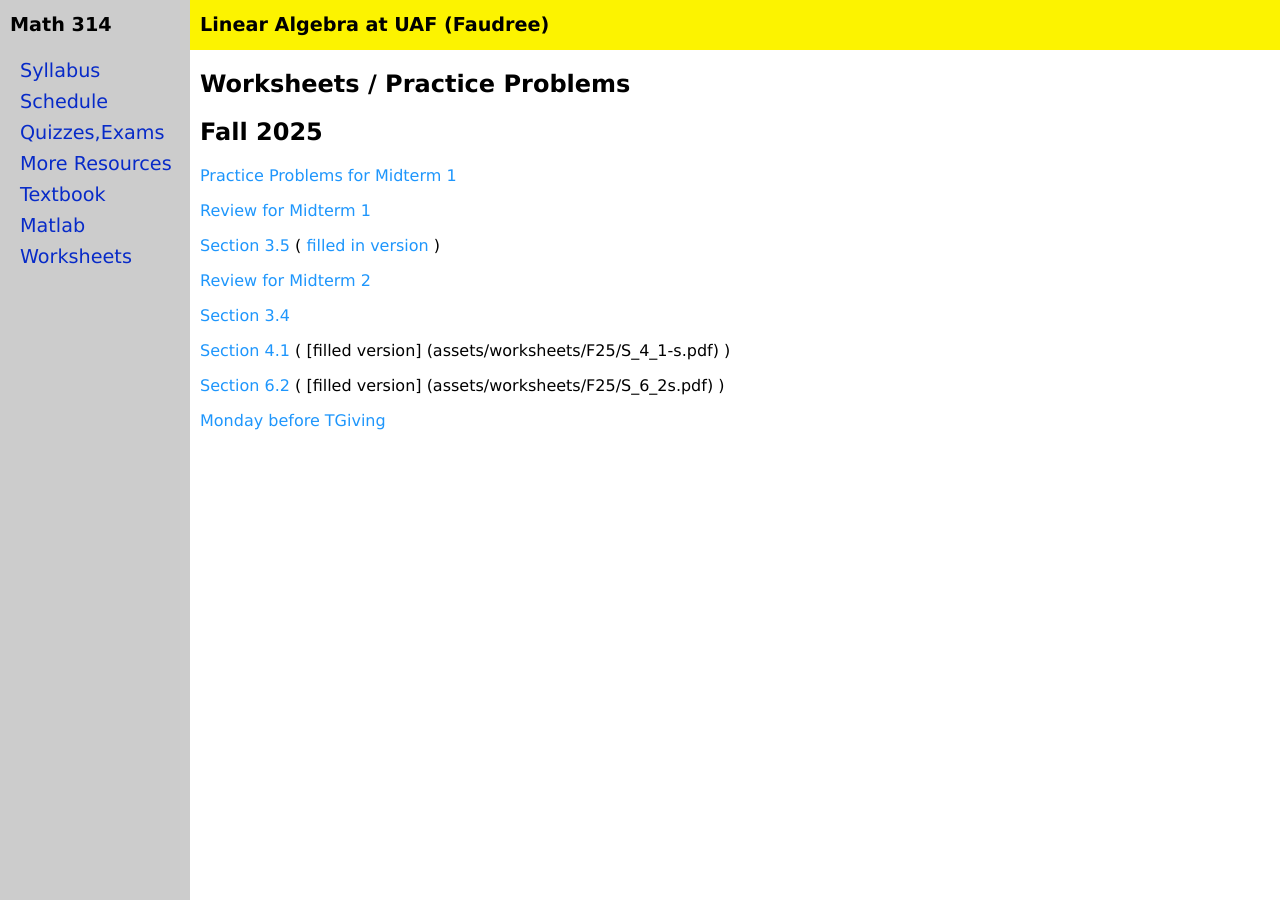
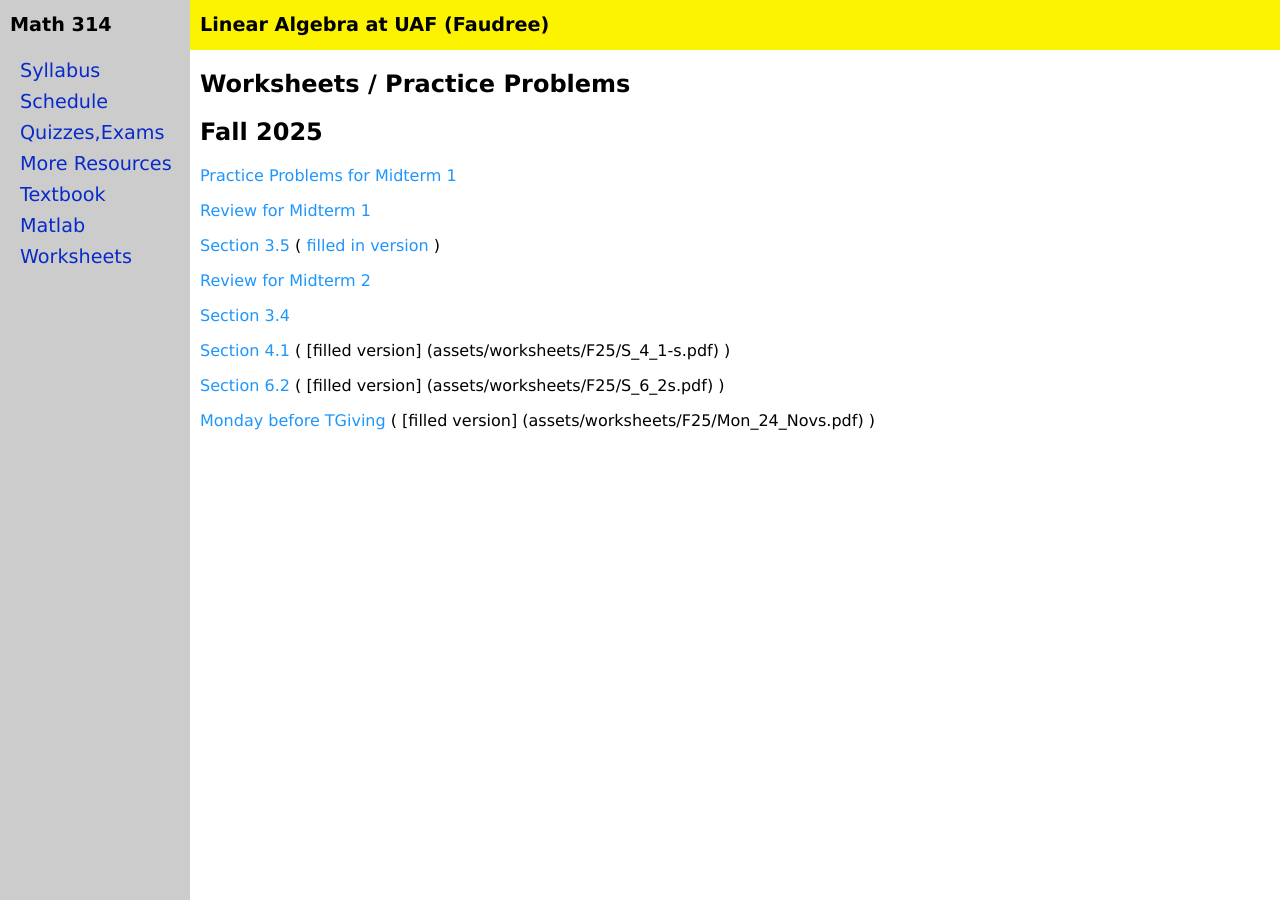
Before and after one commit to jrfaudree/LA, a Jekyll site: the page built from ws25.md, in a window 1280 px wide. Built offline with Jekyll 4.4.1, drawn with Linux system fonts in a browser that asks for light colours.

Commit message:
Update ws25.md

```diff
--- a/ws25.md
+++ b/ws25.md
@@ -20,4 +20,4 @@ title: Worksheets Fall 2025
 
 [Section 6.2](assets/worksheets/F25/S_6_2.pdf) ( [filled version] (assets/worksheets/F25/S_6_2s.pdf) )
 
-[Monday before TGiving](assets/worksheets/F25/Mon_24_Nov.pdf)
+[Monday before TGiving](assets/worksheets/F25/Mon_24_Nov.pdf) ( [filled version] (assets/worksheets/F25/Mon_24_Novs.pdf) )
```
